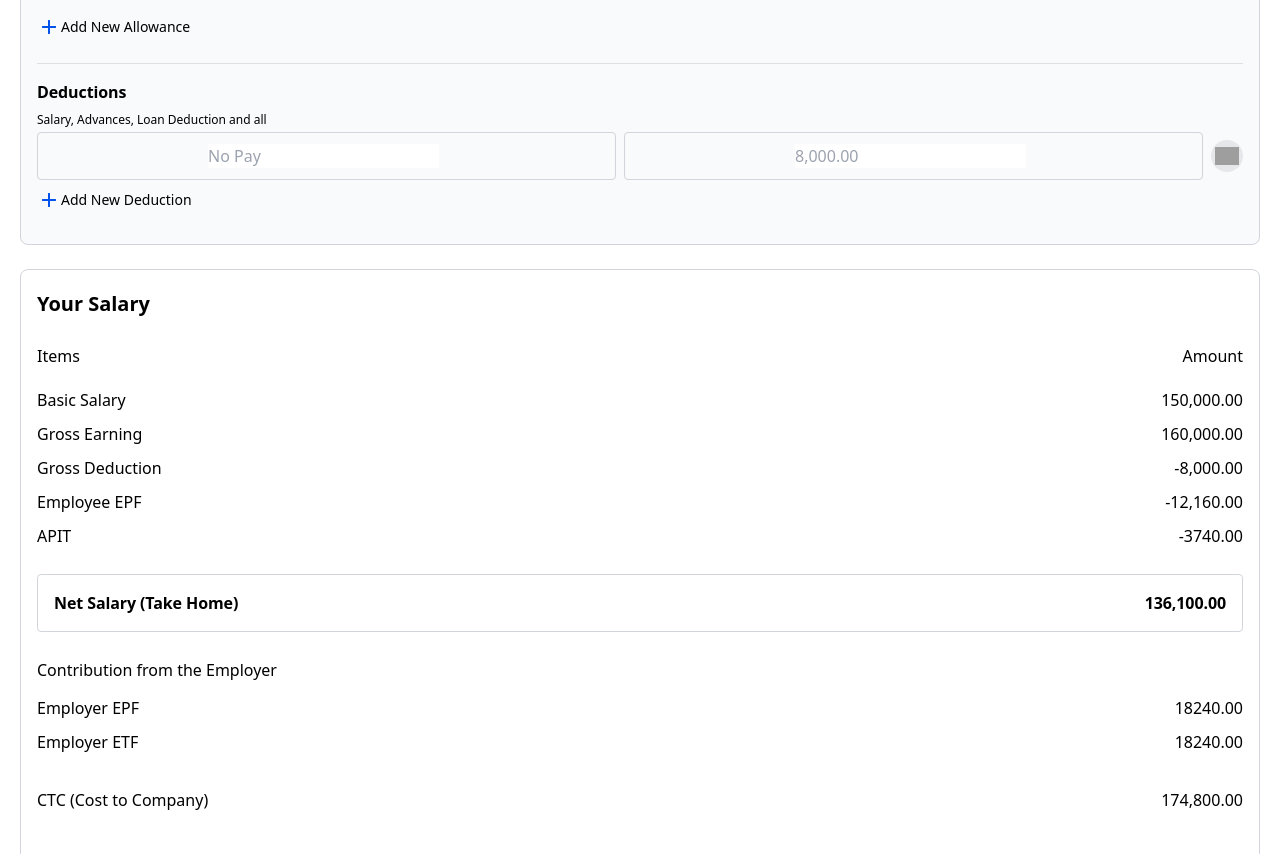
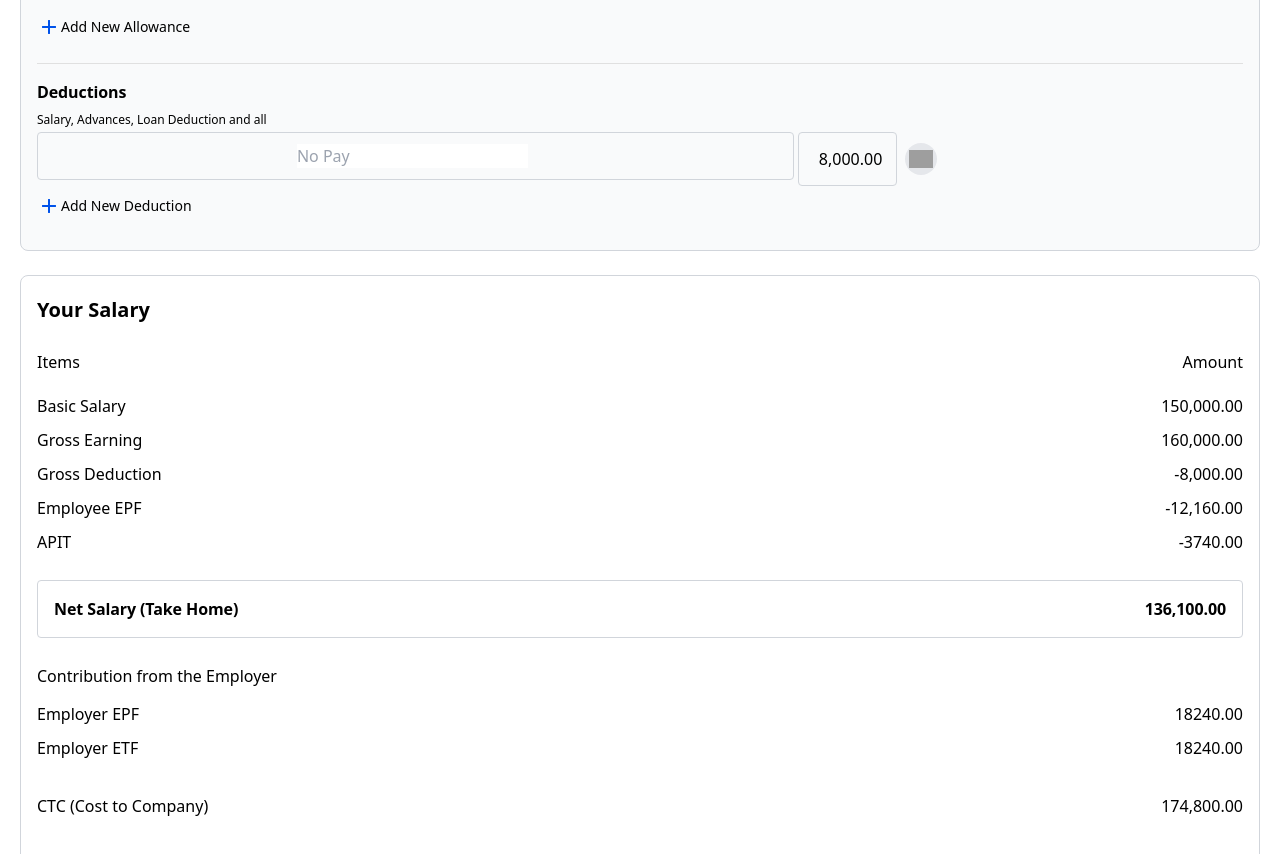
Before and after one commit to jeevajith123/salary-calculator-2024-Q1-jeevajith123, a React (Create React App) app in the folder salary-calculator/: page / in a window 1280 px wide. Shown: the part 400-1254 px from the top of the page. Built offline with nearby package versions, Linux system fonts and the light colour scheme; grey boxes are pictures that could not be loaded.

Commit message:
salary_part_update

```diff
--- a/salary-calculator/src/pages/SalaryCalculator.jsx
+++ b/salary-calculator/src/pages/SalaryCalculator.jsx
@@ -130,21 +130,24 @@ export default function SalaryCalculator() {
                                      Salary, Advances, Loan Deduction and all
                                     </Text>
                                 </div>
-                                <div className="flex w-[62%] items-center gap-2 md:w-full sm:flex-row">
-                                    <div className="flex flex-1 gap-2 sm:self-stretch">
+                                <div className="flex items-center gap-2 md:w-full sm:flex-row">
+                                    <div className="flex flex-1 gap-1 sm:self-stretch">
                                         <Input name="No Pay Input"
                                         placeholder={`No Pay`}
                                         className="flex h-[48px] flex-grow items-center justify-center rounded border border-solid border-gray-300 bg-gray-white pl-3.5 pr-[34px] text-base text-color_usage-text_primary sm:pr-5"
                                         />
 
-                                        <Input name="No Pay Amount"
-                                        placeholder={`8,000.00`}
-                                        className="flex h-[48px] flex-grow items-center justify-center rounded border border-solid border-gray-300 bg-gray-white pl-3.5 pr-[34px] text-base text-color_usage-text_primary sm:pr-5"
-                                        />
+                                        <Text as="p" className="rounded border border-solid border-gray-300 bg-gray-white py-3.5 pl-[34px] pr-3.5 sm:pl-5">
+                                            8,000.00
+                                        </Text>
                                     </div>
-                                    <Button className="flex h-[32px] w-[32px] items-center justify-center rounded-[16px] bg-gray-200 px-1">
-                                        <img src={Close} alt="Close" />
-                                    </Button>
+                                    <div className="flex w-full ml-3px gap-1 sm:w-[28%]">
+                                            <Button className="flex h-[32px] w-[32px] items-center justify-center rounded-[16px] bg-gray-200 px-1">
+                                                <img src={Close} alt="Close" />
+                                            </Button>
+
+                                    </div>
+
                                 </div>
                             </div>
                             <a href="#">
@@ -208,9 +211,8 @@ export default function SalaryCalculator() {
                         {/*employer contribution section*/}
                         <div className="mb-[68px] ml-2 mr-3.5 flex flex-col gap-[34px] self-stretch md:mx-0">
                             <div className="flex flex-col items-start gap-3.5">
-                                <Heading size="body__default__semibold" as="p" className="!text-color_usage-text_secondary">
+                                <Heading size="body__default__semibold" as="h3" className="!text-color_usage-text_secondary">
                                     Contribution from the Employer
-
                                 </Heading>
                                 <div className="flex flex-col gap-2.5 self-stretch">
                                     <div className="flex flex-wrap justify-between gap-5">
```
